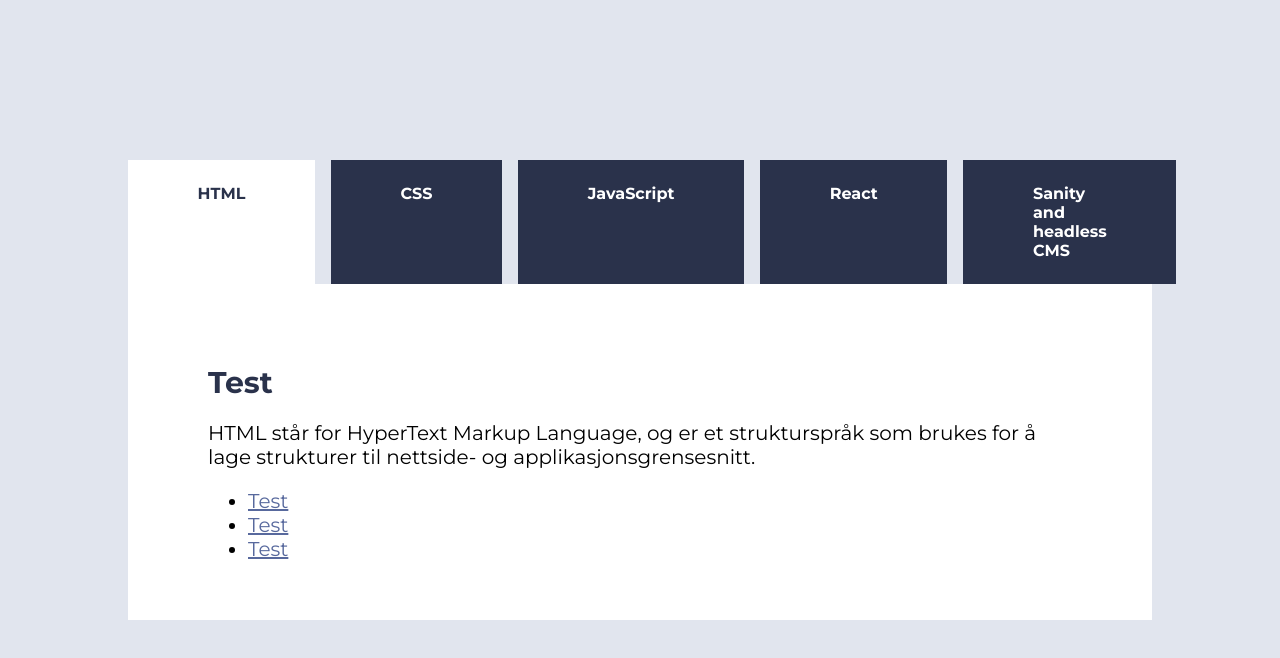
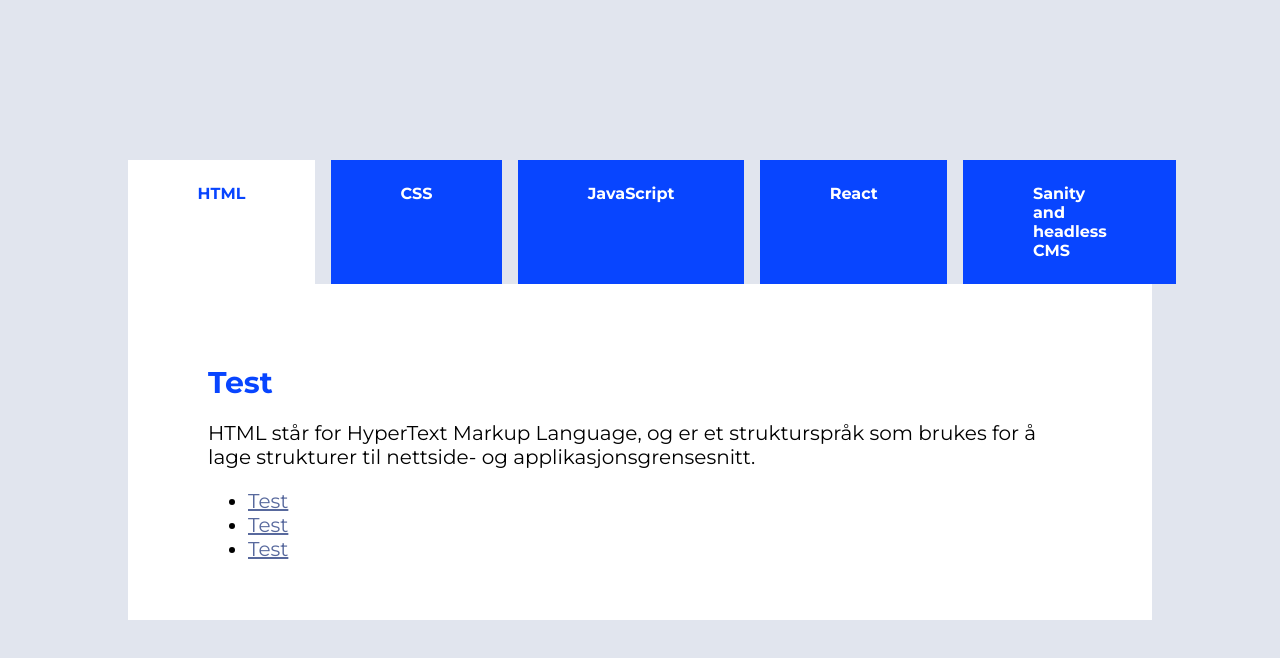
Before and after one commit to WarisTheDon/uin23ak3_resourceapp_groupe28, a React (Create React App) app in the folder our-react-app/: page / in a window 1280 px wide. Shown: the top 658 px of the page. Built offline with nearby package versions, Linux system fonts and the light colour scheme.

Commit message:
dasd
asda

```diff
--- a/our-react-app/src/css/sass/main.scss
+++ b/our-react-app/src/css/sass/main.scss
@@ -1,7 +1,7 @@
 @import url('https://fonts.googleapis.com/css2?family=Montserrat:wght@400;600;700&display=swap');
 
 :root {
-    --darkBlue: #2A324B;
+    --darkBlue: #0845ff;
     --lightBlue: #58699D;
     --lightGray: #E1E5EE;
     --white: #fff;
```
